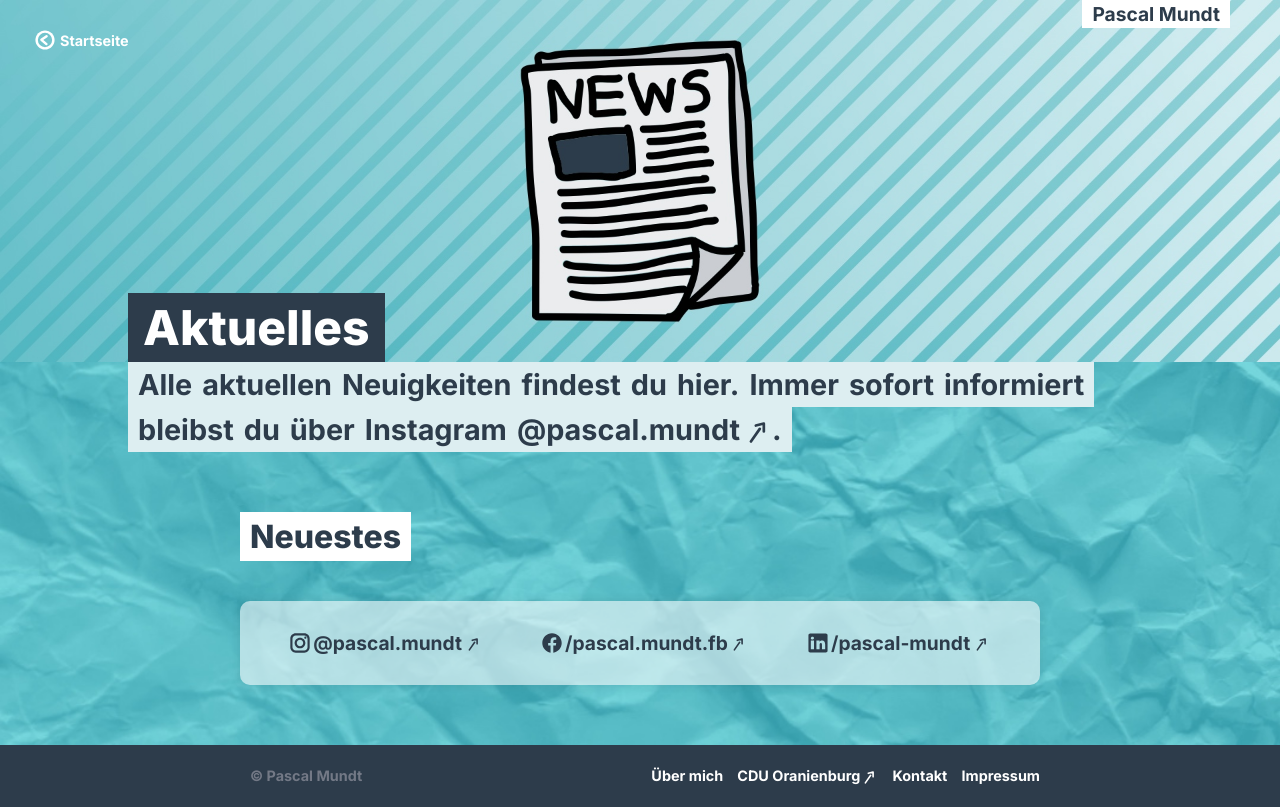
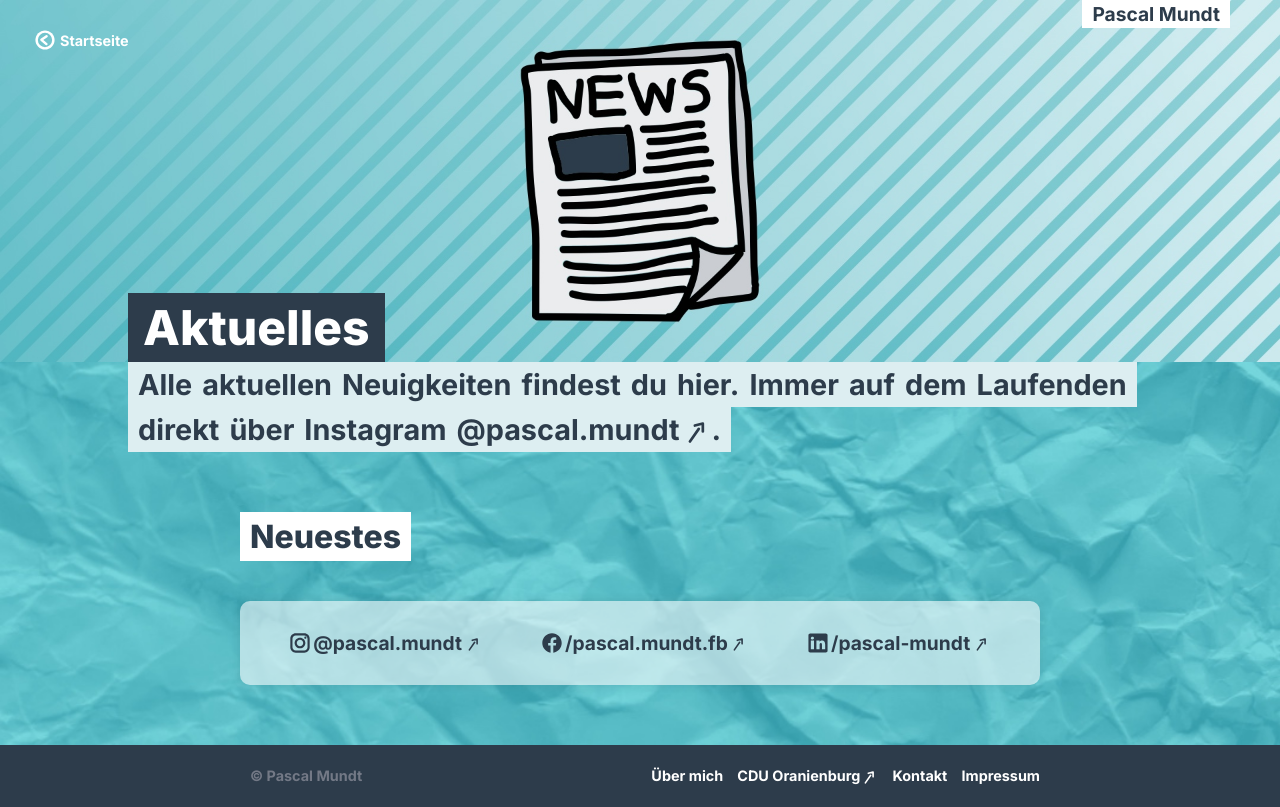
Before and after one commit to pascal-mundt/pascal-mundt.github.io, a plain HTML site: page aktuelles.html in a window 1280 px wide. Drawn offline with Linux system fonts and the light colour scheme.

Commit message:
v3.2.1
Signed-off-by: pascal-mundt <pascal.mundt@mail.de>

```diff
--- a/aktuelles.html
+++ b/aktuelles.html
@@ -479,7 +479,7 @@
     <div class="below-image">
       <p>
         <span>Alle</span><span>aktuellen</span><span>Neuigkeiten</span><span>findest</span><span>du</span><span>hier.</span><br>
-        <span>Immer</span><span>sofort</span><span>informiert</span><span>bleibst</span><span>du</span><span>über</span><span>Instagram</span>
+        <span>Immer</span><span>auf</span><span>dem</span><span>Laufenden</span><span>direkt</span><span>über</span><span>Instagram</span>
         <span><a href="https://instagram.com/pascal.mundt">@pascal.mundt <img src="link-dark.svg" alt="link"></a>.</span>
       </p>
     </div>
```
